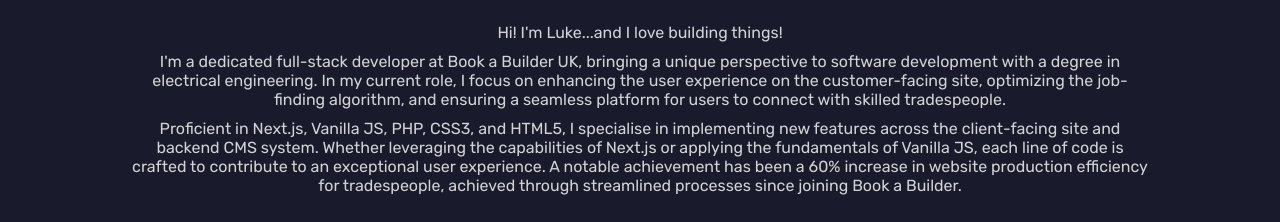
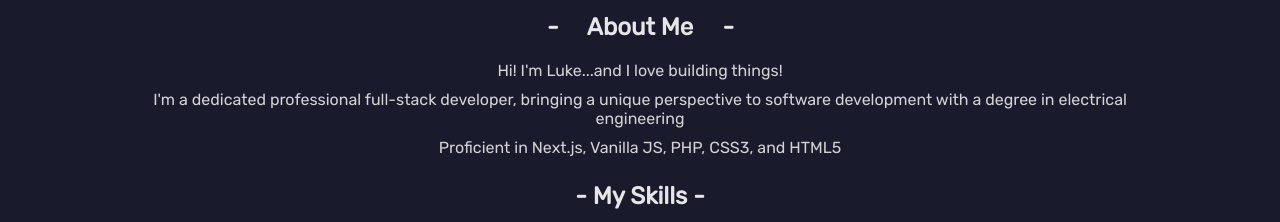
Before and after one commit to LukeJennings1/Personal-Portfolio, a React (Create React App) app in the folder portfolio/: page / in a window 1280 px wide. Shown: the part 906-1128 px from the top of the page. Built offline with nearby package versions, Linux system fonts and the light colour scheme; a web font is replaced by a local one.

Commit message:
removed bab stuff

```diff
--- a/portfolio/src/aboutme.js
+++ b/portfolio/src/aboutme.js
@@ -65,9 +65,9 @@
              </h2>
             <p className='about-me-text-content' ref={aboutMeAnimation1} >Hi! I'm Luke...and I love building things!</p>
             <p></p>
-            <p className='about-me-text-content' ref={aboutMeAnimation2} >I'm a dedicated full-stack developer at Book a Builder UK, bringing a unique perspective to software development with a degree in electrical engineering. In my current role, I focus on enhancing the user experience on the customer-facing site, optimizing the job-finding algorithm, and ensuring a seamless platform for users to connect with skilled tradespeople.</p>
+            <p className='about-me-text-content' ref={aboutMeAnimation2} >I'm a dedicated professional full-stack developer, bringing a unique perspective to software development with a degree in electrical engineering</p>
                 <p></p>
-            <p className='about-me-text-content' ref={aboutMeAnimation3} >Proficient in Next.js, Vanilla JS, PHP, CSS3, and HTML5, I specialise in implementing new features across the client-facing site and backend CMS system. Whether leveraging the capabilities of Next.js or applying the fundamentals of Vanilla JS, each line of code is crafted to contribute to an exceptional user experience. A notable achievement has been a 60% increase in website production efficiency for tradespeople, achieved through streamlined processes since joining Book a Builder. </p>
+            <p className='about-me-text-content' ref={aboutMeAnimation3} >Proficient in Next.js, Vanilla JS, PHP, CSS3, and HTML5 </p>
                 <p></p>
 
             <Myskills />
--- a/portfolio/src/projects.js
+++ b/portfolio/src/projects.js
@@ -51,7 +51,7 @@
     return (
     <div id = 'projects-wrapper'>
 
-    <div className='professional-work-title-card'
+    {/* <div className='professional-work-title-card'
              onMouseEnter={() => {animationInitial(ProjectCard1, thumbailImage1, header1)}}
              onMouseLeave = {() => {animationExit(ProjectCard1, thumbailImage1, header1)}}>
             <h2 id = 'professional-work-title' className='section-heading'>- Professional Work -</h2>
@@ -66,7 +66,7 @@
                     </a>
                 </div>
             <img className="professional-work-thumbnail-image" ref={thumbailImage1} src={bookabuilder}></img>
-    </div>
+    </div> */}
 
             <h2 id = 'projects-page-title' className='section-heading'>- Personal Projects -</h2>
 
```
